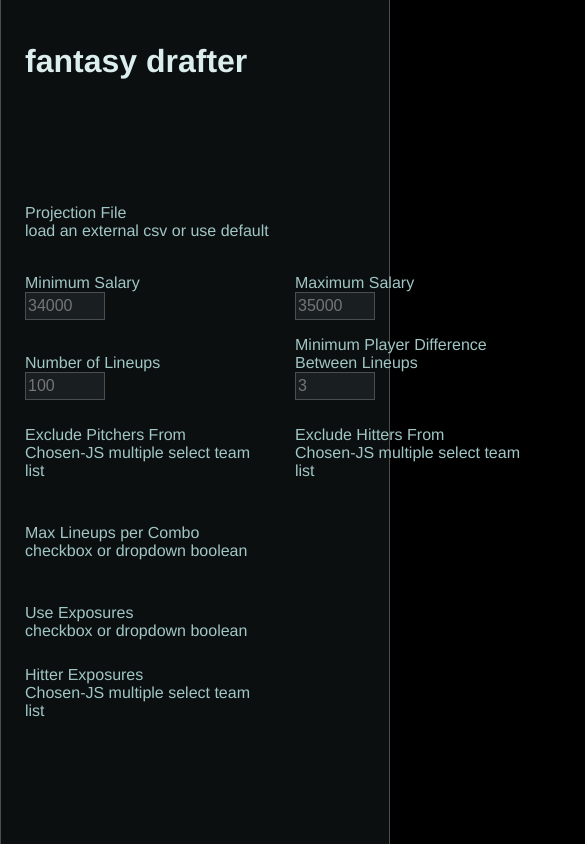
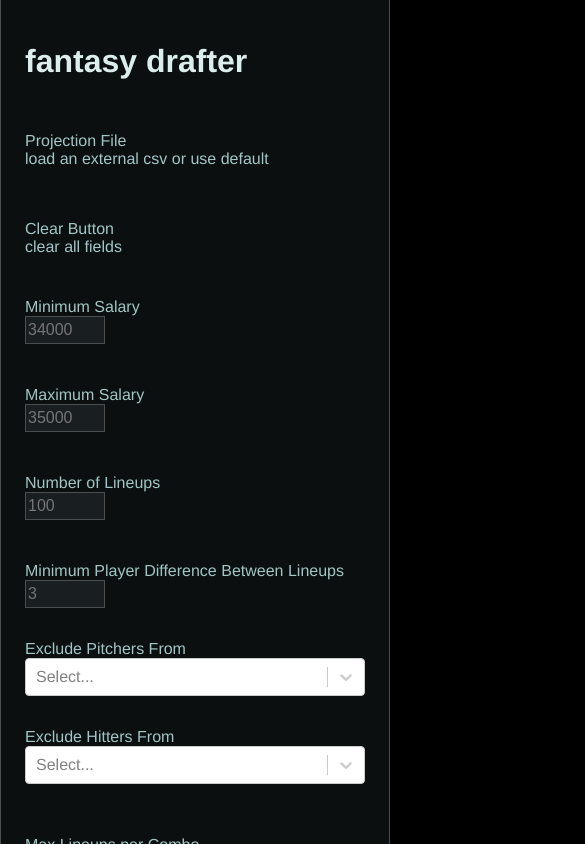
Before and after one commit to Pa-miu/fantasy-drafter, a React (Create React App) app: page / in a window 390 px wide. Shown: the top 844 px of the page, 585 px wide, since content can reach past the window. Built offline with nearby package versions, Linux system fonts and the light colour scheme.

Commit message:
Make layout more responsive

```diff
--- a/src/App.js
+++ b/src/App.js
@@ -1,5 +1,6 @@
 import React, { Component } from 'react';
 import SingleInput from './SingleInput.js'
+import MultiSelect from './MultiSelect.js'
 import Placeholder from './Placeholder.js'
 
 class App extends Component {
@@ -29,8 +30,8 @@ class App extends Component {
       		inputId={'minplyrdiff'}
       		name={'Minimum Player Difference Between Lineups'}
       		placeholder={3} />
-      	<Placeholder gridpos={'ExcludePitch'} name={'Exclude Pitchers From'} feature={'Chosen-JS multiple select team list'}/>
-      	<Placeholder gridpos={'ExcludeHit'} name={'Exclude Hitters From'} feature={'Chosen-JS multiple select team list'}/>
+      	<MultiSelect gridpos={'ExcludePitch'} name={'Exclude Pitchers From'} />
+      	<MultiSelect gridpos={'ExcludeHit'} name={'Exclude Hitters From'} />
       	<Placeholder gridpos={'MaxLineupsCombo'} name={'Max Lineups per Combo'} feature={'checkbox or dropdown boolean'}/>
       	<Placeholder gridpos={'UseExposure'} name={'Use Exposures'} feature={'checkbox or dropdown boolean'}/>
 				<Placeholder gridpos={'HitterExposure'} name={'Hitter Exposures'} feature={'Chosen-JS multiple select team list'}/>
--- a/src/index.css
+++ b/src/index.css
@@ -31,25 +31,27 @@ body {
 }
 
 .App {
+	align-items: end;
 	background-color: rgb(12,15,16);
 	border-left: 1px solid rgb(75,77,79);
 	border-right: 1px solid rgb(75,77,79);
 	display: grid;
-	height: 100%;
-	grid-template-columns: repeat( 12, 90px);
-	grid-template-rows: repeat(10, 5em);
-	align-items: end;
+	height: auto;
+	grid-column-gap: 1.5em;
+	grid-row-gap: 0.5em;
+	grid-auto-rows: minmax(5em, auto);
+	grid-template-columns: repeat(auto-fit, minmax(240px, 480px));
 	margin: 0 auto 0 auto;
 	max-width: 1080px;
+	min-height: 100%;
+	padding: 0 1.5em 5em 1.5em;
 }
 
 .SingleInput {
-	padding-left: 1.5em;
-	padding-top: 0.5em;
+	color: rgb(161,198,198);
 }
 
 .SingleInput label {
-	color: rgb(161,198,198);
 	cursor: pointer;
 }
 
@@ -63,68 +65,14 @@ body {
 	width: 5em;
 }
 
+.MultiSelect {
+	color: rgb(161,198,198);
+}
+
 .Placeholder {
 	color: rgb(161,198,198);
-	padding-left: 1.5em;
 }
 
 #Header {
 	grid-column: 1 / -1;
-	grid-row: 1 / 2;
-	padding: 0 1.5em;
 }
-
-#Projection {
-	grid-column: 1 / 4;
-	grid-row: 3 / 4;
-}
-
-#Clear {
-	grid-column: -4 / -2;
-	grid-row: 3 / 4;
-}
-
-#MinSalary {
-	grid-column: 1 / 4;
-	grid-row: 4 / 5;
-}
-
-#MaxSalary {
-	grid-column: 4 / 6;
-	grid-row: 4 / 5;
-}
-
-#NumExpectLineups {
-	grid-column: 1 / 4;
-	grid-row: 5 / 6;
-}
-
-#MinPlayerDiff {
-	grid-column: 4 / 7;
-	grid-row: 5 / 6;
-}
-
-#ExcludePitch {
-	grid-column: 1 / 4;
-	grid-row: 6 / 7;
-}
-
-#ExcludeHit {
-	grid-column: 4 / 7;
-	grid-row: 6 / 7;
-}
-
-#MaxLineupsCombo {
-	grid-column: 1 / 4;
-	grid-row: 7 / 8;
-}
-
-#UseExposure {
-	grid-column: 1 / 4;
-	grid-row: 8 / 9;
-}
-
-#HitterExposure{
-	grid-column: 1 / 4;
-	grid-row: 9 / 10;
-}
```
